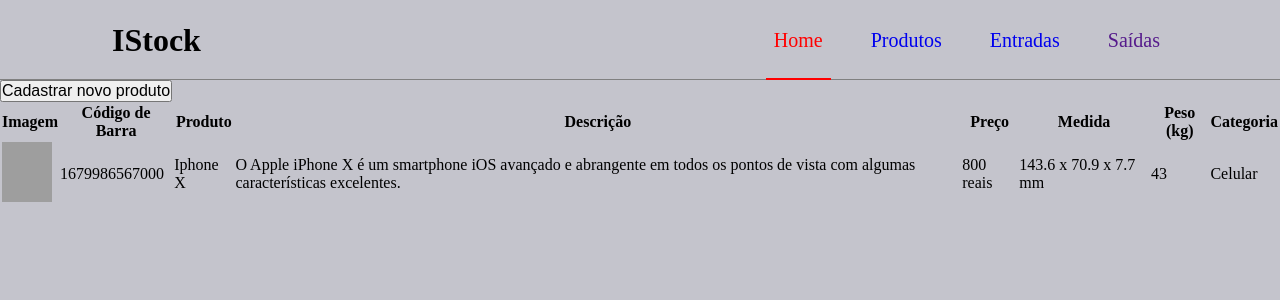
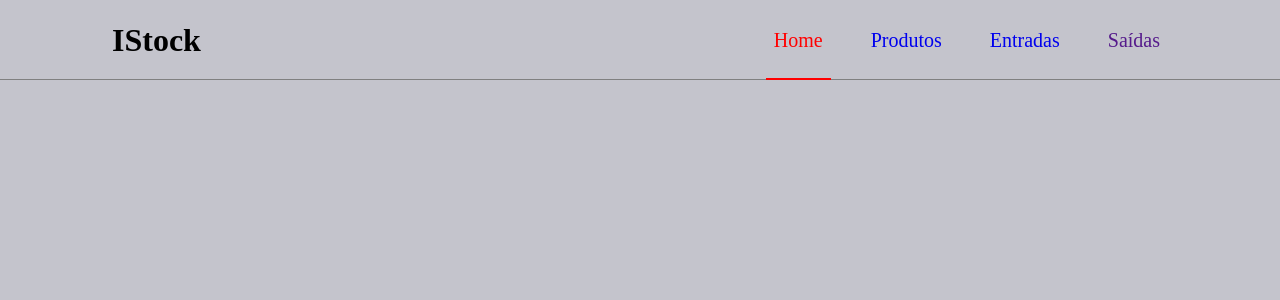
Before and after one commit to joao-hideki/teste-sistema-de-estoque, a React (Vite) app: page / in a window 1280 px wide. Shown: the top 300 px of the page. Built offline with nearby package versions, Linux system fonts and the light colour scheme; grey boxes are pictures that could not be loaded.

Commit message:
mudando a página Home para Product

```diff
--- a/src/Router.tsx
+++ b/src/Router.tsx
@@ -1,13 +1,13 @@
 import { Route, Routes } from 'react-router-dom';
 import { DefaultLayout } from './layouts/DefaultLayout';
 import { Entry } from './pages/Entry';
-import { Home } from './pages/Home';
+import { Product } from './pages/Product';
 
 export function Router() {
   return (
     <Routes>
       <Route path="/" element={<DefaultLayout />}>
-        <Route path='/' element={<Home />} />
+        <Route path='/products' element={<Product />} />
         <Route path='/entrys' element={<Entry />} />
       </Route>
     </Routes>
--- a/src/contexts/StockContext.tsx
+++ b/src/contexts/StockContext.tsx
@@ -46,6 +46,7 @@ interface CreateProductData {
   category: string;
 }
 
+// mock
 const initialState: StockState = {
   products: [{
     id: Date.now(),
--- a/src/pages/Home/index.tsx
+++ b/src/pages/Product/index.tsx
@@ -2,7 +2,7 @@ import { useContext, useState } from 'react';
 import { Modal } from '../../components/Modal';
 import { StockContext } from '../../contexts/StockContext';
 
-export function Home() {
+export function Product() {
   const [isOpenModal, setIsOpenModal] = useState<boolean>(false);
   const [productName, setProductName] = useState<string>('');
   const [productImagePath, setProductImagePath] = useState<string>('');
```
